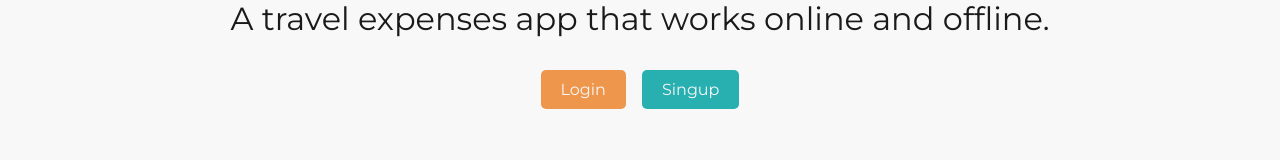
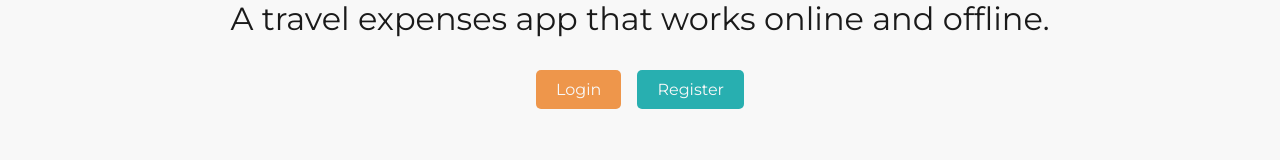
Before and after one commit to leon-luna-ray/exchequer, a Vue app in the folder client/: page / in a window 1280 px wide. Shown: the part 570-730 px from the top of the page. Built offline with nearby package versions, Linux system fonts and the light colour scheme; no server answers.

Commit message:
add api.js lib utils

```diff
--- a/client/src/components/Hero.vue
+++ b/client/src/components/Hero.vue
@@ -5,7 +5,7 @@
             <p>A travel expenses app that works online and offline.</p>
             <div class="buttons">
                 <router-link to="/login" class="btn">Login</router-link>
-                <router-link to="/signup" class="btn secondary">Singup</router-link>
+                <router-link to="/register" class="btn secondary">Register</router-link>
             </div>
         </div>
     </section>
--- /dev/null
+++ b/client/src/lib/api.js
@@ -0,0 +1,4 @@
+const NODE_ENV = import.meta.env.VITE_NODE_ENV;
+const API_BASE_URL = NODE_ENV === 'dev' ? import.meta.env.VITE_API_BASE_URL : '/api/v1';
+
+export { NODE_ENV, API_BASE_URL };
--- a/client/src/stores/auth.js
+++ b/client/src/stores/auth.js
@@ -1,13 +1,12 @@
+import axios from 'axios';
 import { computed, ref } from 'vue';
 import { useRouter } from 'vue-router';
 import { defineStore } from 'pinia';
 import { jwtDecode } from 'jwt-decode';
 import { useStorage } from '@vueuse/core';
-import axios from 'axios';
+import { API_BASE_URL } from '@/lib/api';
 
 export const useAuthStore = defineStore('auth', () => {
-  const API_BASE_URL = import.meta.env.VITE_API_BASE_URL;
-
   const router = useRouter();
   const authState = useStorage('exchequer', { token: null });
 
```
